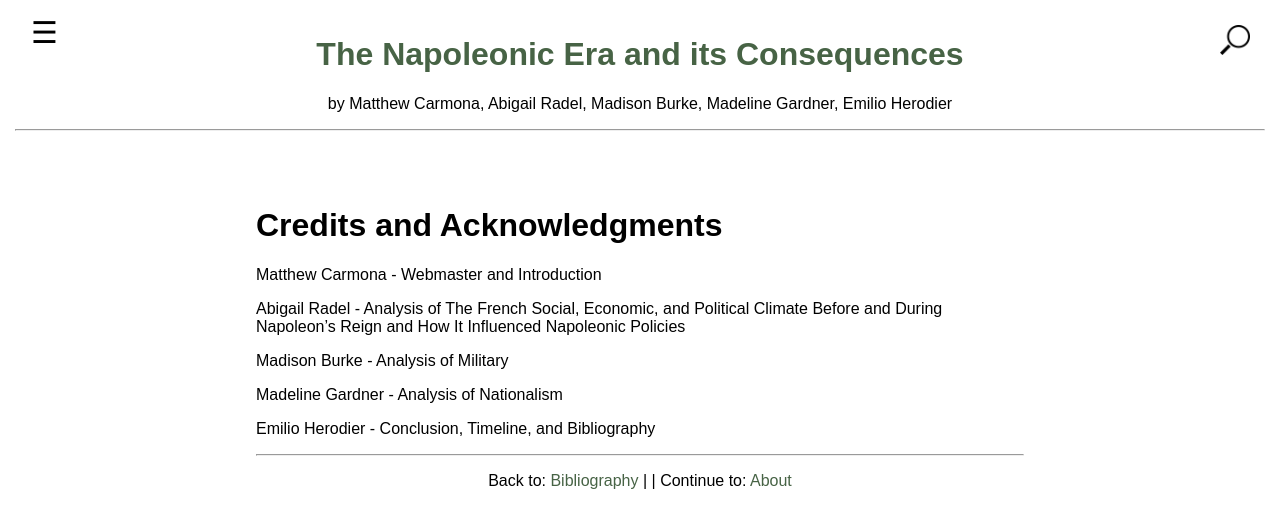
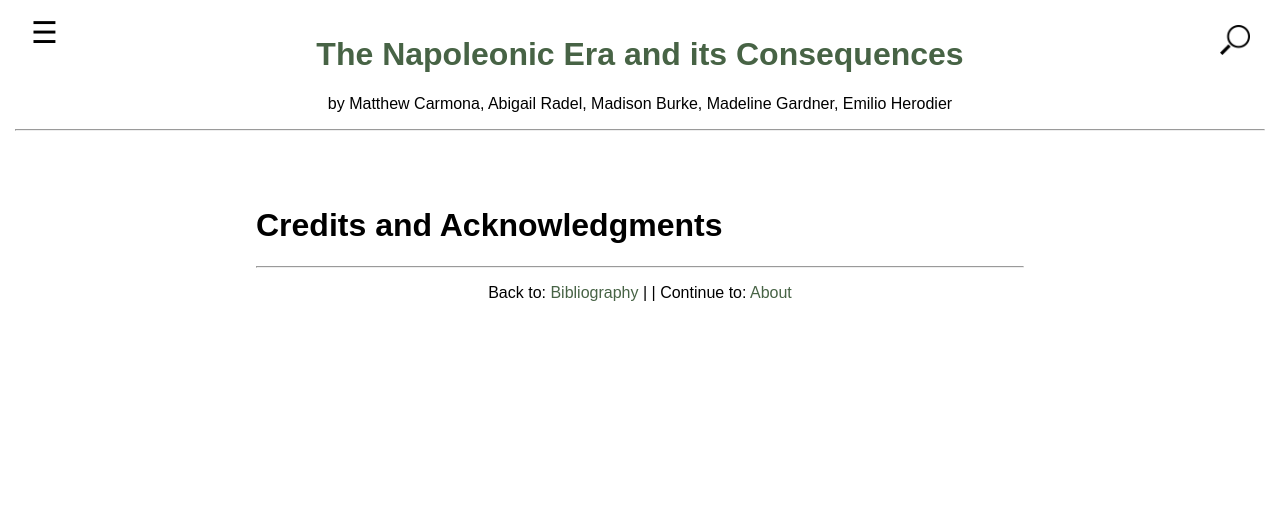
Before and after one commit to carmonamatt/Carmona-Matthew-EUH3205, a Jekyll site: the page built from 006_credits_acknowledgments.md, in a window 1280 px wide. Shown: the top 528 px of the page. Built offline with Jekyll 4.4.1, drawn with Linux system fonts in a browser that asks for light colours.

Commit message:
Update 006_credits_acknowledgments.md

```diff
--- a/006_credits_acknowledgments.md
+++ b/006_credits_acknowledgments.md
@@ -5,13 +5,3 @@ number: 6
 ---
 
 # Credits and Acknowledgments
-
-Matthew Carmona - Webmaster and Introduction
-
-Abigail Radel - Analysis of The French Social, Economic, and Political Climate Before and During Napoleon’s Reign and How It Influenced Napoleonic Policies
-
-Madison Burke - Analysis of Military
-
-Madeline Gardner - Analysis of Nationalism
-
-Emilio Herodier - Conclusion, Timeline, and Bibliography
```
